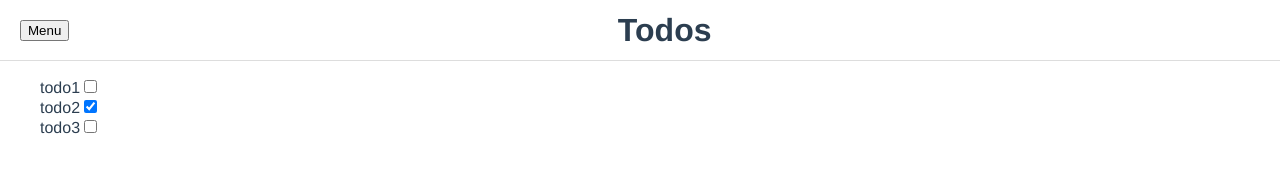
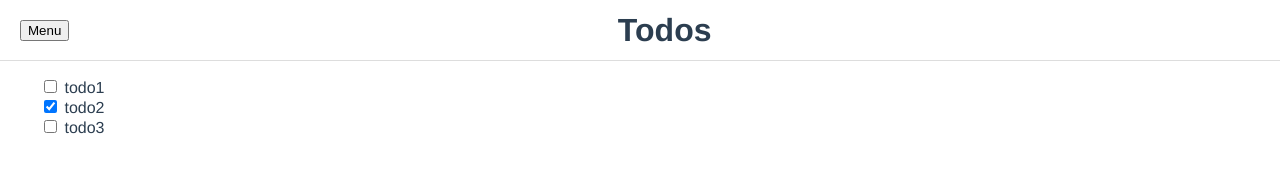
Before and after one commit to holyshared/vue-spa, a Vue app: page / in a window 1280 px wide. Shown: the top 187 px of the page. Built offline with nearby package versions, Linux system fonts and the light colour scheme.

Commit message:
fix todo list

```diff
--- /dev/null
+++ b/src/components/Todo.vue
@@ -0,0 +1,21 @@
+<template>
+<li>
+  <label>
+    <input type="checkbox"
+      :checked="checked"
+      @change="$emit('update:checked', $event.target.checked)" />
+    {{title}}
+  </label>
+  </li>
+</template>
+
+<script lang="ts">
+export default {
+  name: 'Todo',
+  emits: ['update:checked'],
+  props: {
+    title: String,
+    checked: Boolean
+  }
+}
+</script>
--- a/src/components/Todos.vue
+++ b/src/components/Todos.vue
@@ -1,9 +1,7 @@
 <template>
+  <p v-if="completed">completed</p>
   <ul>
-    <li v-for="item in items" :key="item.id">
-      <span>{{ item.title }}</span>
-      <input type="checkbox" v-bind:checked="item.done" v-on:change="toggleDone(item)" />
-    </li>
+    <Todo v-for="item in items" :key="item.id" :title="item.title" v-model:checked="item.done" />
   </ul>
 </template>
 
@@ -17,6 +15,8 @@ ul {
 </style>
 
 <script lang="ts">
+import Todo from './Todo.vue';
+
 export default {
   name: 'Todos',
   data: () => {
@@ -40,12 +40,13 @@ export default {
       ]
     };
   },
-  methods: {
-    toggleDone(todo) {
-      todo.done ? false : true;
-
-      console.log(this.items);
+  computed: {
+    completed() {
+      return this.items.every(item => item.done);
     }
+  },
+  components: {
+    Todo,
   }
 }
 </script>
```
